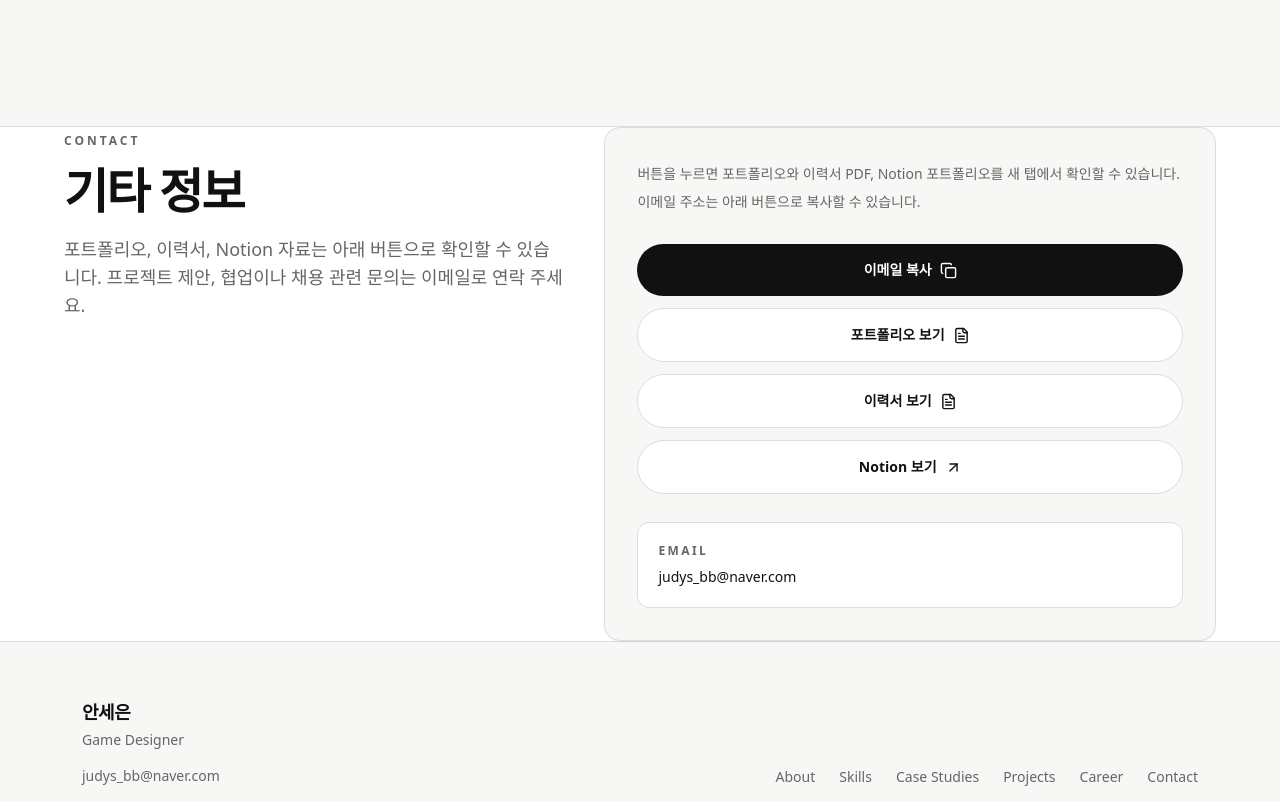
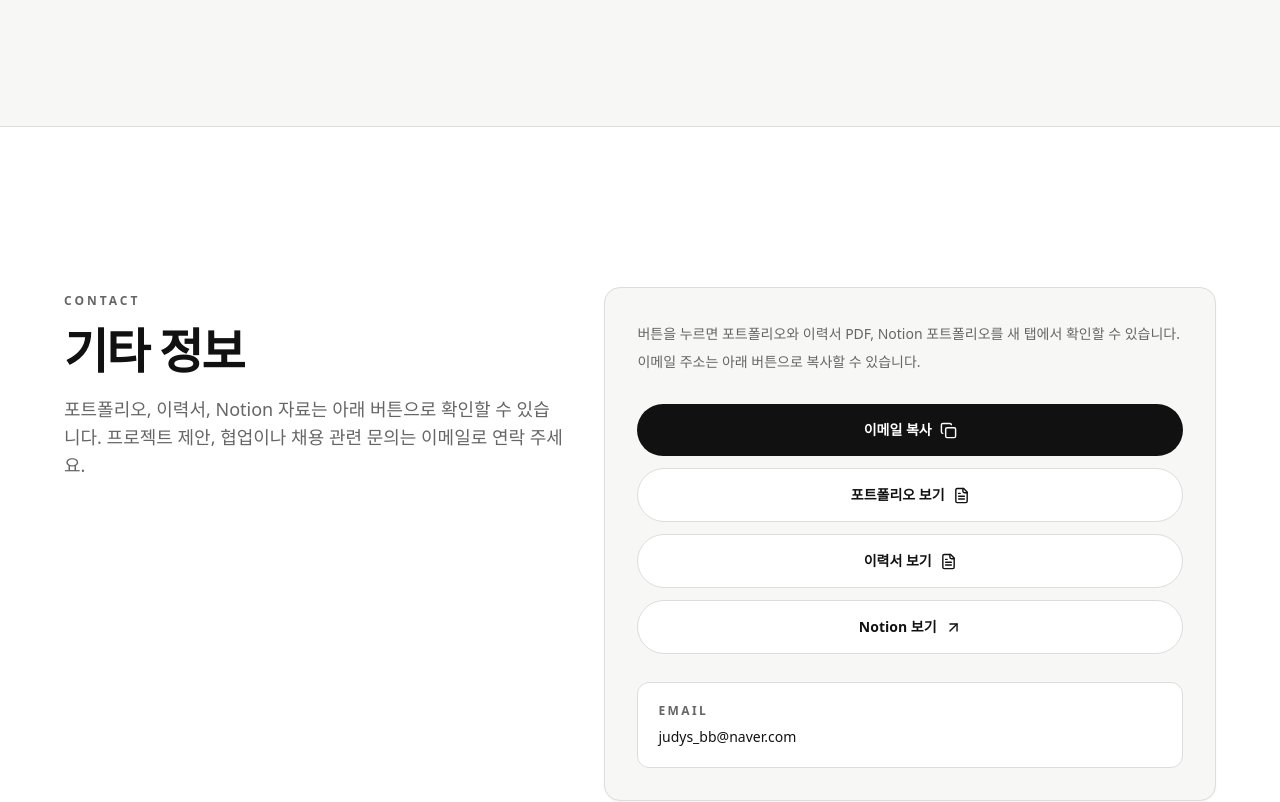
Before and after one commit to haehaejjang/website, a Next.js app: page / in a window 1280 px wide. Shown: the part 10787-11589 px from the top of the page. Built offline with nearby package versions, Linux system fonts and the light colour scheme.

Commit message:
Update Contact.tsx

```diff
--- a/src/components/sections/Contact.tsx
+++ b/src/components/sections/Contact.tsx
@@ -21,7 +21,10 @@ export function Contact() {
   };
 
   return (
-    <section id="contact" className="section-padding border-t border-line bg-surface">
+      <section
+        id="contact"
+        className="border-t border-line bg-surface px-6 py-32 sm:px-8 sm:py-36 lg:py-40"
+      >
       <div className="mx-auto grid max-w-6xl gap-10 lg:grid-cols-[0.9fr_1.1fr] lg:items-start">
         <div className="max-w-lg">
           <SectionTitle
```
